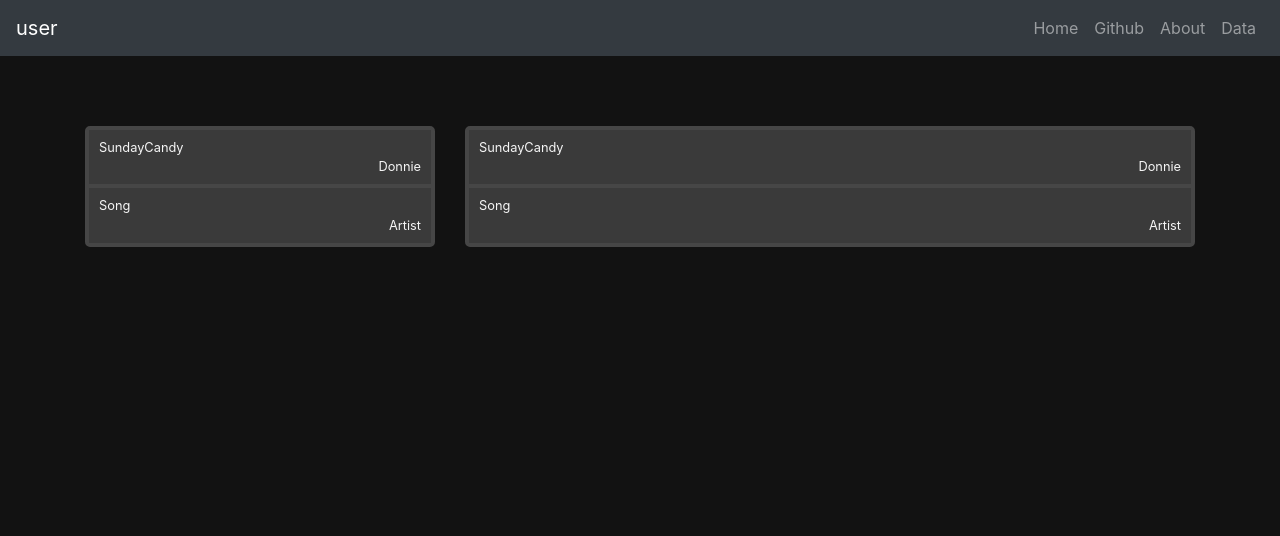
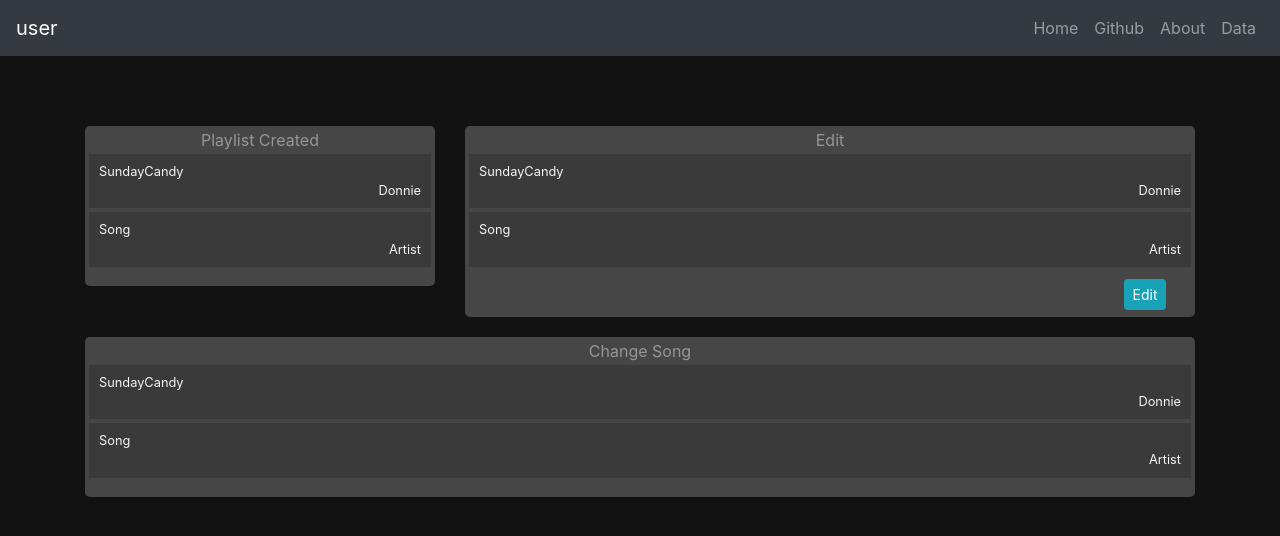
Before and after one commit to ij2872/PlaylistByString, a React (Create React App) app: page / in a window 1280 px wide. Shown: the top 536 px of the page. Built offline with nearby package versions, Linux system fonts and the light colour scheme.

Commit message:
Add Button added to DisplayBarContainer.
(Design)

```diff
--- a/src/App.css
+++ b/src/App.css
@@ -44,13 +44,23 @@
 
 /* Display Bar */
 .DisplaybarContainer{
-  background-color: white;
-  width: 100%;
+  /* width: 100%;
   margin-top: 20px;
 
   border: solid rgb(70, 70, 70) 2px;
-  border-radius: 5px;
+  border-radius: 5px; */
 }
+
+.DisplaybarContainer-title{
+  /* color: rgb(150, 150, 150); */
+  /* #0074bc */
+  /* background-color: rgb(70, 70, 70); */
+}
+
+.DisplaybarContainer-footer{
+  height: 20px;
+}
+
 
 .Displaybar{
   display: flex;
@@ -81,3 +91,7 @@
   /* background-color: grey; */
   align-self: flex-end;
 }
+
+.Displaybar-button{
+
+}
--- a/src/App.js
+++ b/src/App.js
@@ -24,10 +24,13 @@ class App extends Component {
         <Container className="content">
           <Row>
             <Col md="4" sm="12">
-              <DisplayBarContainer title="Created" data={SongArray} />
+              <DisplayBarContainer title="Playlist Created" data={SongArray} />
             </Col>
             <Col md="8" sm="12">
-              <DisplayBarContainer title="Created" data={SongArray}/>
+              <DisplayBarContainer title="Edit" data={SongArray}  button="Edit"/>
+            </Col>
+            <Col xs="12">
+              <DisplayBarContainer title="Change Song" data={SongArray} color="#0074bc"/>
             </Col>
           </Row>
         </Container>
--- a/src/components/DisplayBarContainer.js
+++ b/src/components/DisplayBarContainer.js
@@ -1,30 +1,84 @@
 import React, { Component } from 'react';
 import DisplayBar from './DisplayBar';
+import {
+        Button,
+        Row,
+        Col } from 'reactstrap';
 
 
+
+
+// --- STYLES ---
+const DBStyle = {
+    container: {
+        width: "100%",
+        marginTop: "20px",
+        border: "solid rgb(70, 70, 70) 2px",
+        borderRadius: "5px"
+    },
+    title: {
+        color: "rgb(150, 150, 150)",
+        backgroundColor: "rgb(70, 70, 70)"
+    },
+    footer: {
+        height: "auto",
+        backgroundColor: "rgb(70, 70, 70)",
+        padding: "10px 0px 5px 0"
+    }
+
+
+};
+// --- END STYLES ---
+
+
+
+
+//@TODO
+//  -
+//  -
+//  -
+//  -
 // <DisplayBarContainer DisplayBar />
 //      data      =     {
-//                            artist: {String},
-//                            songTitle: {String}
+//                            artist:       {String},
+//                            songTitle:    {String},
+//                            color:        {String},
+//                            button:       {String}
 //                      }
 //
-
-//@TODO
-//  -Add borders
-//  -Adjust Width
-//  -
 class DisplayBarContainer extends Component {
   render() {
     return (
-        <div className="DisplaybarContainer">
-        {
-            this.props.data.map((d) => {
-                return <DisplayBar key={d.artist} artist={d.artist} songTitle={d.songTitle}/>;
-            })
-        }
+        <div className="DisplaybarContainer" style={DBStyle.container}>
+            <div className="DisplaybarContainer-title" style={DBStyle.title}>{this.props.title}</div>
+            {
+                this.props.data.map((d) => {
+                    return <DisplayBar key={d.artist} artist={d.artist} songTitle={d.songTitle}/>;
+                })
+            }
+            <div className ="DisplaybarContainer-footer" style={DBStyle.footer}>
+            {
+                //if button is requested
+                this.props.button
+                ?   <Row>
+                        <Col xs="10"></Col>
+                        <Col xs="2">
+                            <Button className="Displaybar-button"  size="sm" color="info">
+                                {this.props.button}
+                            </Button>
+                        </Col>
+                    </Row>
+
+                : ""
+            }
+            </div>
+
         </div>
     );
   }
 }
 
+
+
+
 export default DisplayBarContainer;
```
